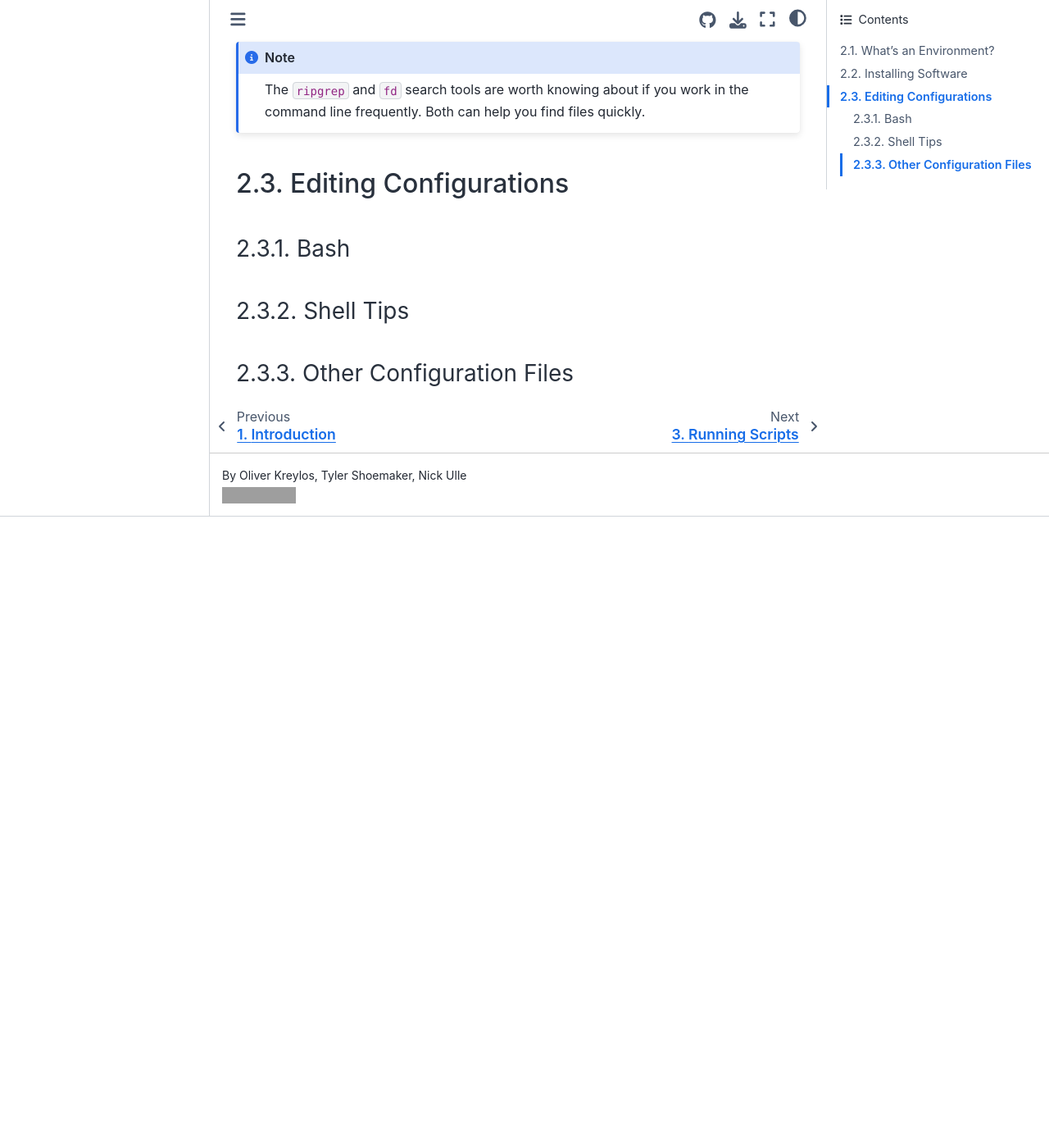
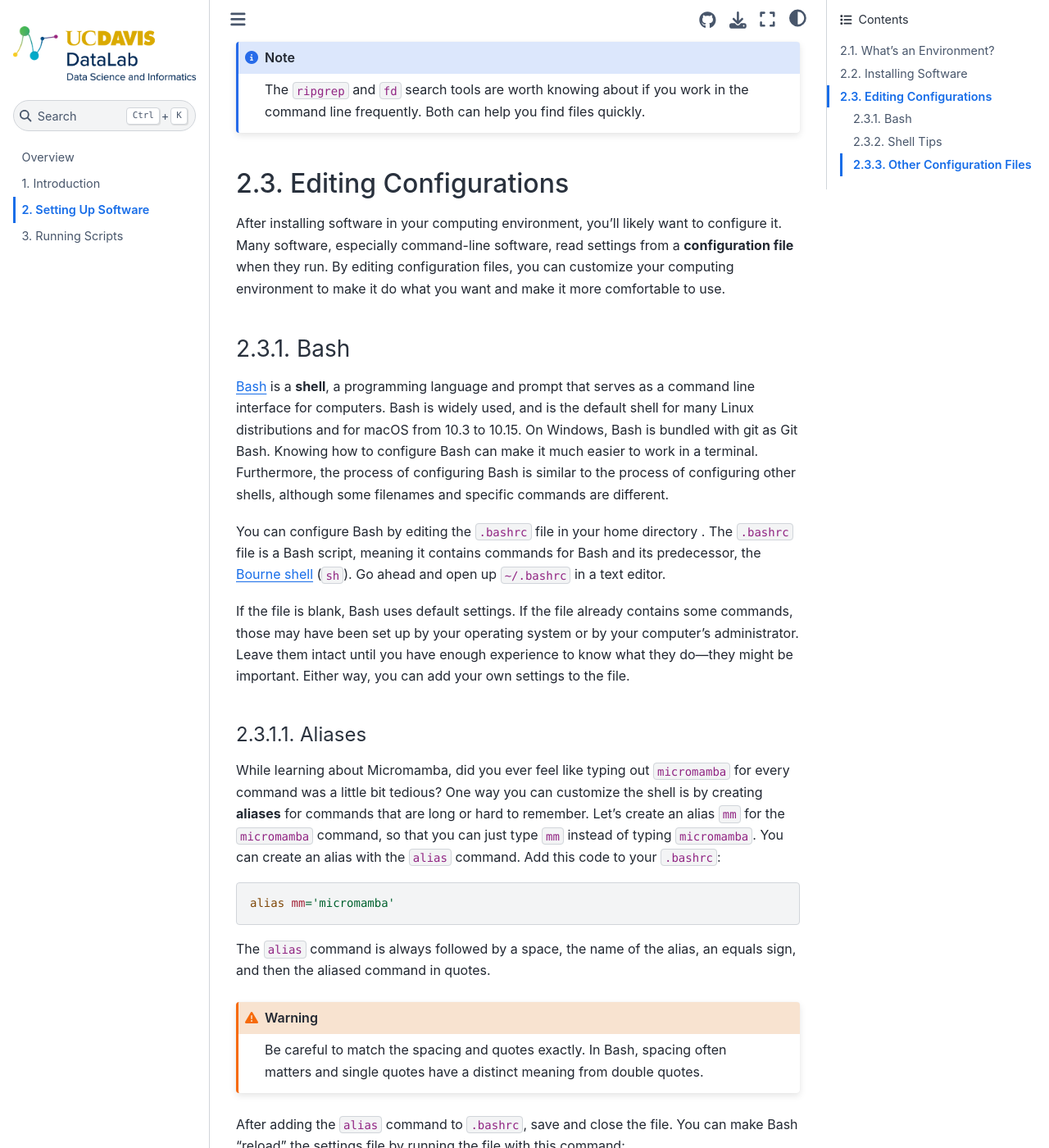
Before and after one commit to ucdavisdatalab/workshop_intro_to_remote_computing, a Jupyter Book: the page built from chapters/02_environment-setup.md, in a window 1280 px wide and 1400 px high, scrolled down 10425 px. Shown: the whole window at 82% size. Built offline with Jupyter Book 1.0.4 settings and Sphinx 7.4.7 and the Sphinx Book theme 1.1.4, drawn with Linux system fonts in a browser that asks for light colours; before the commit the page ends 11055 px from its top, so only the background shows below that; some of the changed text lies outside the part shown; grey boxes are pictures that could not be loaded.

Commit message:
WIP chapter 2 Bash config section.

````diff
--- a/chapters/02_environment-setup.md
+++ b/chapters/02_environment-setup.md
@@ -523,7 +523,92 @@
 Editing Configurations
 ----------------------
 
+After installing software in your computing environment, you'll likely want to
+configure it. Many software, especially command-line software, read settings
+from a **configuration file** when they run. By editing configuration files,
+you can customize your computing environment to make it do what you want and
+make it more comfortable to use.
+
+
 ### Bash
+
+[Bash][] is a **shell**, a programming language and prompt that serves as a
+command line interface for computers. Bash is widely used, and is the default
+shell for many Linux distributions and for macOS from 10.3 to 10.15. On
+Windows, Bash is bundled with git as Git Bash. Knowing how to configure Bash
+can make it much easier to work in a terminal. Furthermore, the process of
+configuring Bash is similar to the process of configuring other shells,
+although some filenames and specific commands are different.
+
+[Bash]: https://en.wikipedia.org/wiki/Bash_(Unix_shell)
+
+You can configure Bash by editing the `.bashrc` file in your home directory .
+The `.bashrc` file is a Bash script, meaning it contains commands for Bash and
+its predecessor, the [Bourne shell][sh] (`sh`). Go ahead and open up
+`~/.bashrc` in a text editor.
+
+[sh]: https://en.wikipedia.org/wiki/Bourne_shell
+
+If the file is blank, Bash uses default settings. If the file already contains
+some commands, those may have been set up by your operating system or by your
+computer's administrator. Leave them intact until you have enough experience to
+know what they do---they might be important. Either way, you can add your own
+settings to the file.
+
+#### Aliases
+
+While learning about Micromamba, did you ever feel like typing out `micromamba`
+for every command was a little bit tedious? One way you can customize the shell
+is by creating **aliases** for commands that are long or hard to remember.
+Let's create an alias `mm` for the `micromamba` command, so that you can just
+type `mm` instead of typing `micromamba`. You can create an alias with the
+`alias` command. Add this code to your `.bashrc`:
+
+```bash
+alias mm='micromamba'
+```
+
+The `alias` command is always followed by a space, the name of the alias, an
+equals sign, and then the aliased command in quotes.
+
+:::{warning}
+Be careful to match the spacing and quotes exactly. In Bash, spacing often
+matters and single quotes have a distinct meaning from double quotes.
+:::
+
+After adding the `alias` command to `.bashrc`, save and close the file. You can
+make Bash "reload" the settings file by running the file with this command:
+
+```sh
+source ~/.bashrc
+```
+
+Alternatively, you can restart or open a new terminal, since `.bashrc` runs
+every time you open a new interactive shell. Then try using the alias to
+list your conda environments:
+
+```sh
+mm env list
+```
+
+This should print a list of environments. Notice that you can add arguments as
+you would normally after the aliased command.
+
+:::{note}
+If the alias doesn't work, or the shell prints `mm: command not found`,
+double-check that your saved the `alias` command in `~/.bashrc` and that you
+ran the `source` command.
+:::
+
+
+There are two other files that are important for configuring Bash, called
+`.profile` and `.bash_profile`. Like `.bashrc`, both can be found in your home
+directory and both are shell scripts. The `.profile` file is actually a
+configuration file for the Bourne shell (`sh`), and can only contain `sh` code,
+but it runs every time you open a Bash shell.
+
+#### Environment Variables
+
 
 ### Shell Tips
 
````
